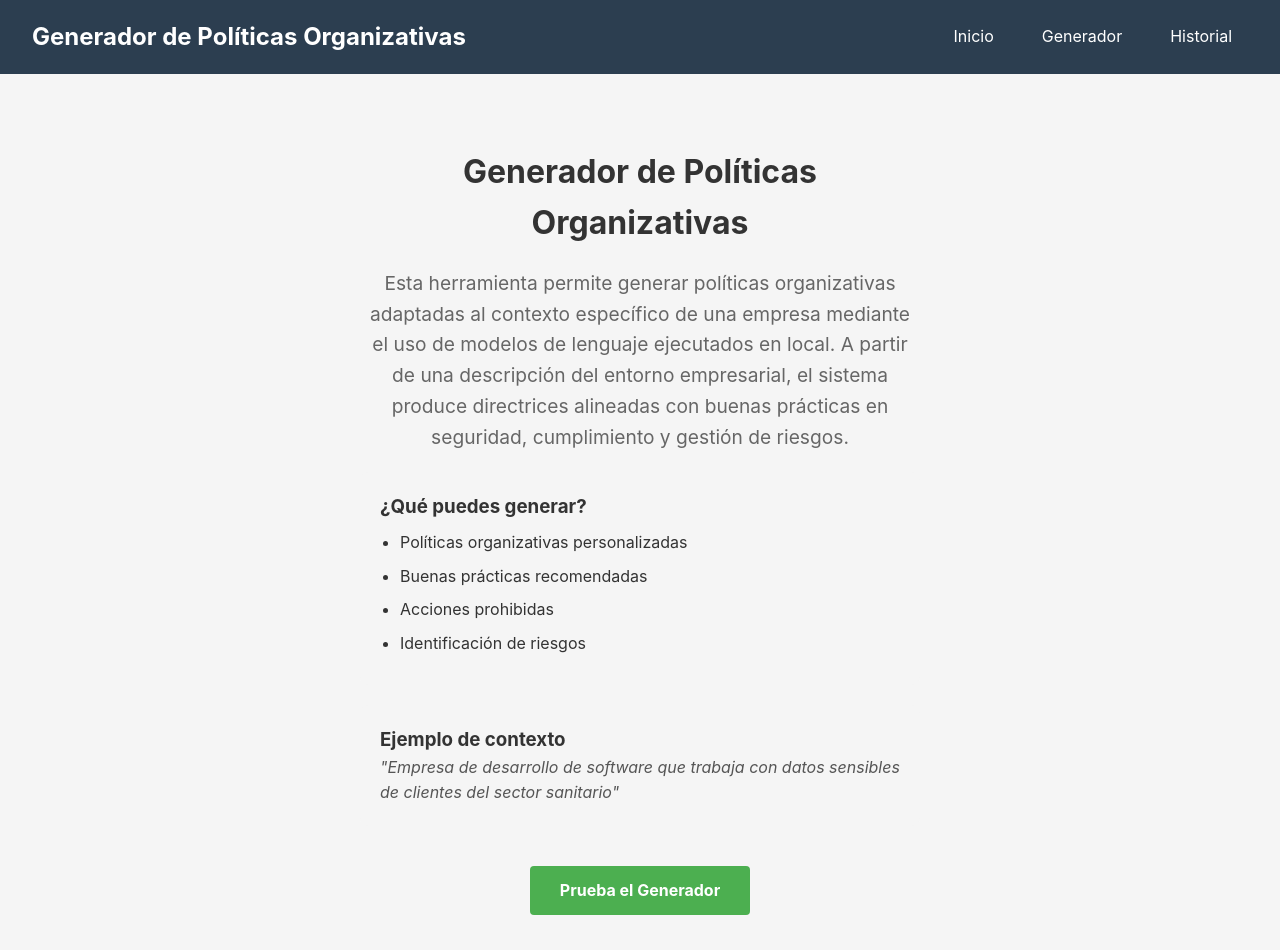
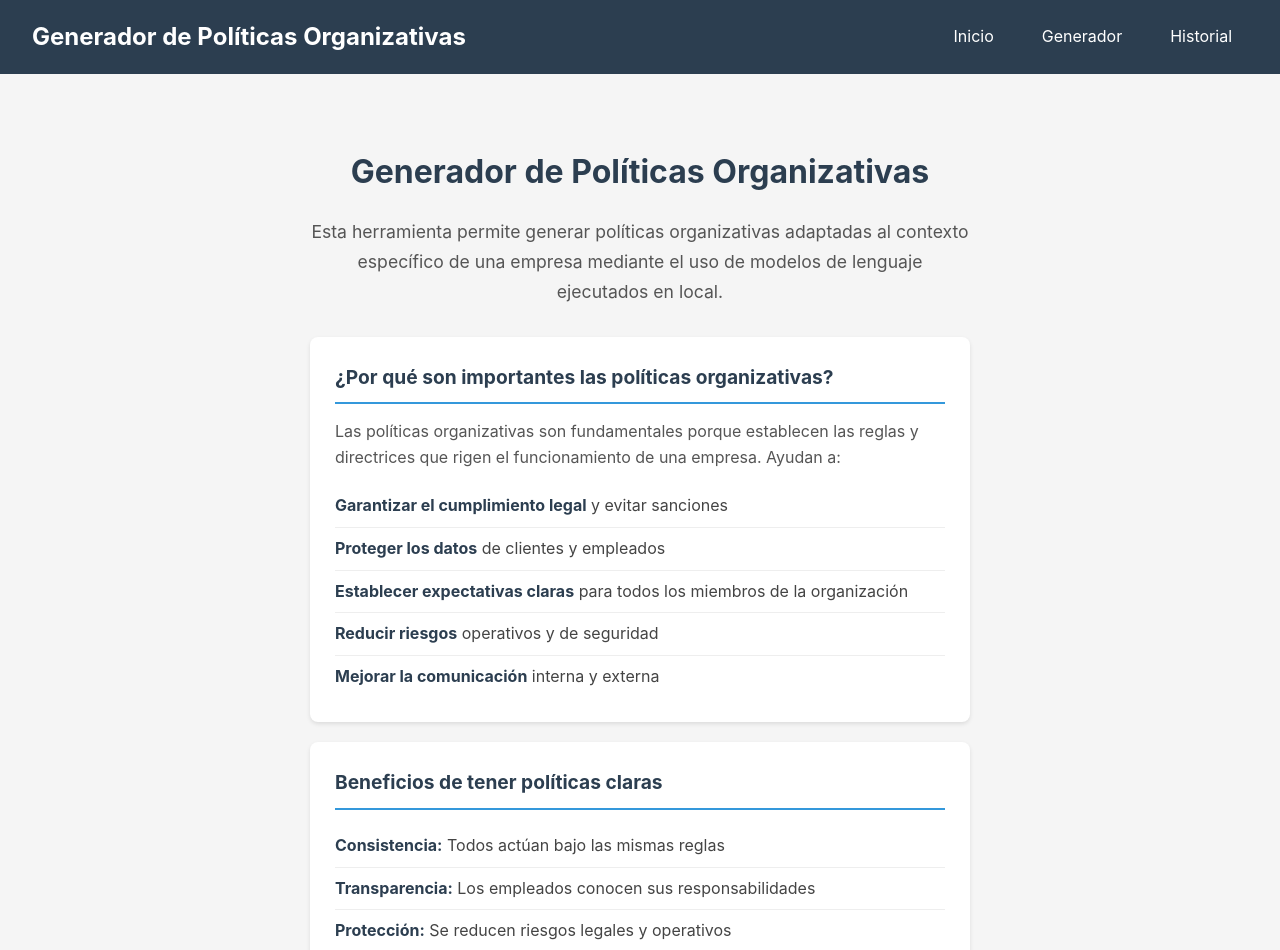
Before and after one commit to cristinadam1/Trabajo-Fin-de-Master, a React (Vite) app in the folder AppPoliticasOrganizativas/frontend/: page / in a window 1280 px wide. Shown: the top 950 px of the page. Built offline with nearby package versions, Linux system fonts and the light colour scheme; no server answers.

Commit message:
feat: actualizar estilos y contenido en la página de inicio

```diff
--- a/AppPoliticasOrganizativas/frontend/src/pages/Inicio.css
+++ b/AppPoliticasOrganizativas/frontend/src/pages/Inicio.css
@@ -1,56 +1,103 @@
 .inicio {
-  max-width: 600px;
+  max-width: 700px;
   margin: 0 auto;
   padding: 40px 20px;
+}
+
+.inicio-contenido {
   text-align: center;
 }
 
-.inicio-descripcion {
-  font-size: 1.2rem;
-  color: #666;
-  margin: 20px 0;
+.inicio-contenido h1 {
+  color: #2c3e50;
+  margin-bottom: 20px;
 }
 
-.inicio-ejemplo,
+.inicio-descripcion {
+  font-size: 1.1rem;
+  color: #555;
+  margin-bottom: 30px;
+  line-height: 1.7;
+}
+
+.inicio-seccion {
+  background: white;
+  padding: 25px;
+  border-radius: 8px;
+  margin: 20px 0;
+  text-align: left;
+  box-shadow: 0 2px 4px rgba(0, 0, 0, 0.1);
+}
+
+.inicio-seccion h2 {
+  color: #2c3e50;
+  font-size: 1.2rem;
+  margin-bottom: 15px;
+  border-bottom: 2px solid #3498db;
+  padding-bottom: 10px;
+}
+
+.inicio-seccion p {
+  color: #555;
+  margin-bottom: 15px;
+  line-height: 1.6;
+}
+
+.inicio-seccion ul {
+  list-style: none;
+  padding: 0;
+  margin: 0;
+}
+
+.inicio-seccion li {
+  padding: 8px 0;
+  border-bottom: 1px solid #eee;
+  color: #444;
+}
+
+.inicio-seccion li:last-child {
+  border-bottom: none;
+}
+
+.inicio-seccion li strong {
+  color: #2c3e50;
+}
+
 .inicio-ejemplo-contexto {
-  background: #f5f5f5;
+  background: #ecf0f1;
   padding: 20px;
   border-radius: 8px;
   margin: 20px 0;
   text-align: left;
+  border-left: 4px solid #3498db;
 }
 
-.inicio-ejemplo h3,
 .inicio-ejemplo-contexto h3 {
+  color: #2c3e50;
+  margin-bottom: 10px;
   margin-top: 0;
-}
-
-.inicio-ejemplo ul {
-  margin: 0;
-  padding-left: 20px;
-}
-
-.inicio-ejemplo li {
-  margin: 8px 0;
 }
 
 .inicio-ejemplo-contexto p {
   margin: 0;
   font-style: italic;
   color: #555;
+  font-size: 1rem;
 }
 
 .inicio-boton {
   display: inline-block;
-  background: #4CAF50;
+  background: #3498db;
   color: white;
-  padding: 12px 30px;
+  padding: 15px 40px;
   border-radius: 4px;
   text-decoration: none;
   font-weight: bold;
+  font-size: 1.1rem;
   margin-top: 20px;
+  transition: background-color 0.2s;
 }
 
 .inicio-boton:hover {
-  background: #45a049;
+  background: #2980b9;
 }
--- a/AppPoliticasOrganizativas/frontend/src/pages/Inicio.jsx
+++ b/AppPoliticasOrganizativas/frontend/src/pages/Inicio.jsx
@@ -8,12 +8,38 @@ function Inicio() {
         <h1>Generador de Políticas Organizativas</h1>
 
         <p className="inicio-descripcion">
-        Esta herramienta permite generar políticas organizativas adaptadas al contexto específico de una empresa mediante el uso de modelos de lenguaje ejecutados en local.
-        A partir de una descripción del entorno empresarial, el sistema produce directrices alineadas con buenas prácticas en seguridad, cumplimiento y gestión de riesgos.
+          Esta herramienta permite generar políticas organizativas adaptadas al contexto
+          específico de una empresa mediante el uso de modelos de lenguaje ejecutados en local.
         </p>
 
-        <div className="inicio-ejemplo">
-          <h3>¿Qué puedes generar?</h3>
+        <div className="inicio-seccion">
+          <h2>¿Por qué son importantes las políticas organizativas?</h2>
+          <p>
+            Las políticas organizativas son fundamentales porque establecen las reglas y
+            directrices que rigen el funcionamiento de una empresa. Ayudan a:
+          </p>
+          <ul>
+            <li><strong>Garantizar el cumplimiento legal</strong> y evitar sanciones</li>
+            <li><strong>Proteger los datos</strong> de clientes y empleados</li>
+            <li><strong>Establecer expectativas claras</strong> para todos los miembros de la organización</li>
+            <li><strong>Reducir riesgos</strong> operativos y de seguridad</li>
+            <li><strong>Mejorar la comunicación</strong> interna y externa</li>
+          </ul>
+        </div>
+
+        <div className="inicio-seccion">
+          <h2>Beneficios de tener políticas claras</h2>
+          <ul>
+            <li><strong>Consistencia:</strong> Todos actúan bajo las mismas reglas</li>
+            <li><strong>Transparencia:</strong> Los empleados conocen sus responsabilidades</li>
+            <li><strong>Protección:</strong> Se reducen riesgos legales y operativos</li>
+            <li><strong>Eficiencia:</strong> Menos tiempo tomando decisiones</li>
+            <li><strong>Profesionalidad:</strong> La empresa transmite confianza</li>
+          </ul>
+        </div>
+
+        <div className="inicio-seccion">
+          <h2>¿Qué puedes generar?</h2>
           <ul>
             <li>Políticas organizativas personalizadas</li>
             <li>Buenas prácticas recomendadas</li>
```
